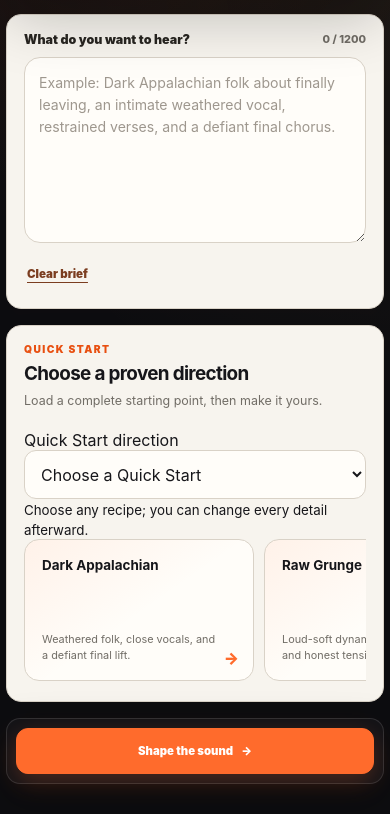
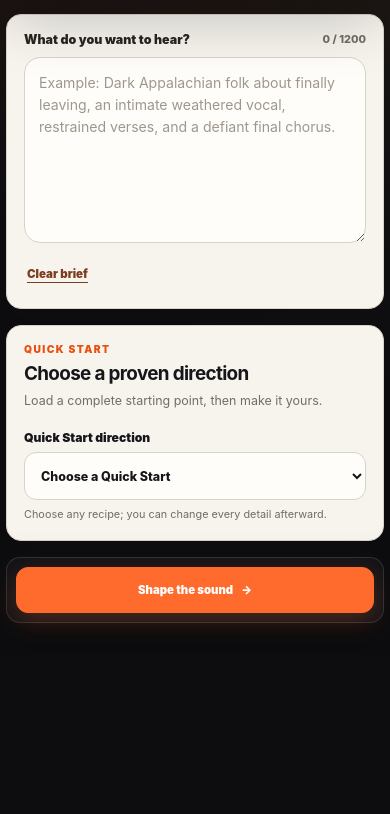
Before and after one commit to christophbria-ship-it/suno-forge, a website: page index.html in a window 390 px wide. Shown: the part 286-1100 px from the top of the page. After the commit the page ends 949 px from the top, so only its background shows below. Drawn offline with Linux system fonts and the light colour scheme.

Commit message:
Fix Quick Start selection in Suno Forge 3.0.3: prompt-style.css

```diff
--- a/prompt-style.css
+++ b/prompt-style.css
@@ -643,6 +643,10 @@ select:focus {
   gap: 10px;
 }
 
+.recipe-mobile-picker {
+  display: none;
+}
+
 .recipe-card {
   position: relative;
   display: grid;
@@ -674,6 +678,14 @@ select:focus {
   transform: translateY(-2px);
   border-color: rgba(255, 107, 44, .55);
   box-shadow: 0 10px 24px rgba(49, 30, 18, .09);
+}
+
+.recipe-card.active {
+  border-color: var(--accent);
+  background:
+    linear-gradient(145deg, rgba(255, 107, 44, .16), transparent 58%),
+    #fffdf9;
+  box-shadow: 0 0 0 2px rgba(255, 107, 44, .12);
 }
 
 .recipe-card strong {
@@ -1695,21 +1707,30 @@ input[type="range"]:focus {
     font-size: .88rem;
   }
 
+  .recipe-mobile-picker {
+    display: grid;
+    gap: 7px;
+  }
+
+  .recipe-mobile-picker > span {
+    font-size: .76rem;
+    font-weight: 900;
+  }
+
+  .recipe-mobile-picker select {
+    min-height: 48px;
+    font-size: .78rem;
+    font-weight: 800;
+  }
+
+  .recipe-mobile-picker small {
+    color: var(--muted);
+    font-size: .68rem;
+    line-height: 1.4;
+  }
+
   .recipe-grid {
-    display: flex;
-    overflow-x: auto;
-    padding-bottom: 3px;
-    scroll-snap-type: x mandatory;
-    scrollbar-width: none;
-  }
-
-  .recipe-grid::-webkit-scrollbar {
     display: none;
-  }
-
-  .recipe-card {
-    min-width: 230px;
-    scroll-snap-align: start;
   }
 
   .control-grid {
```
